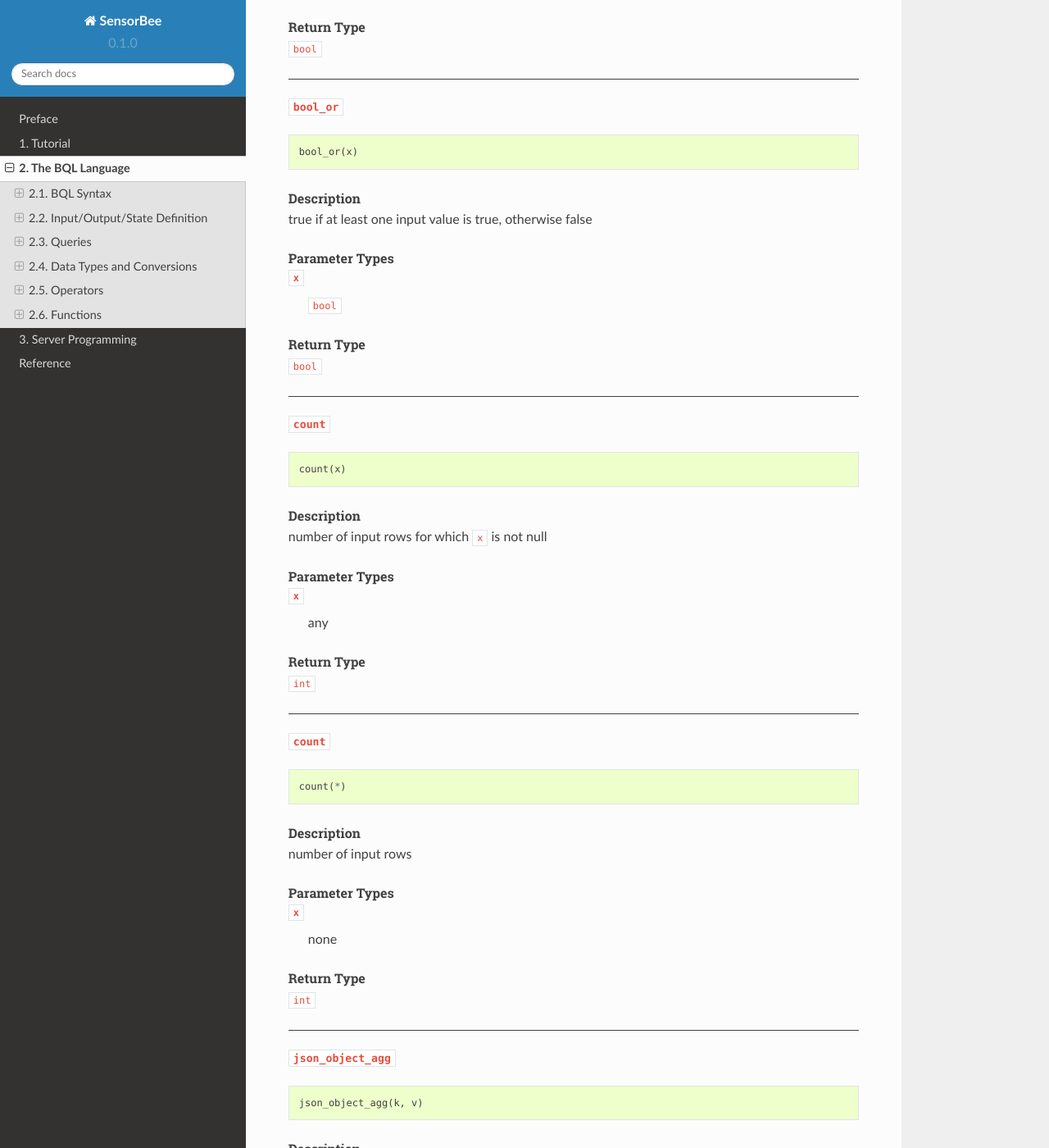
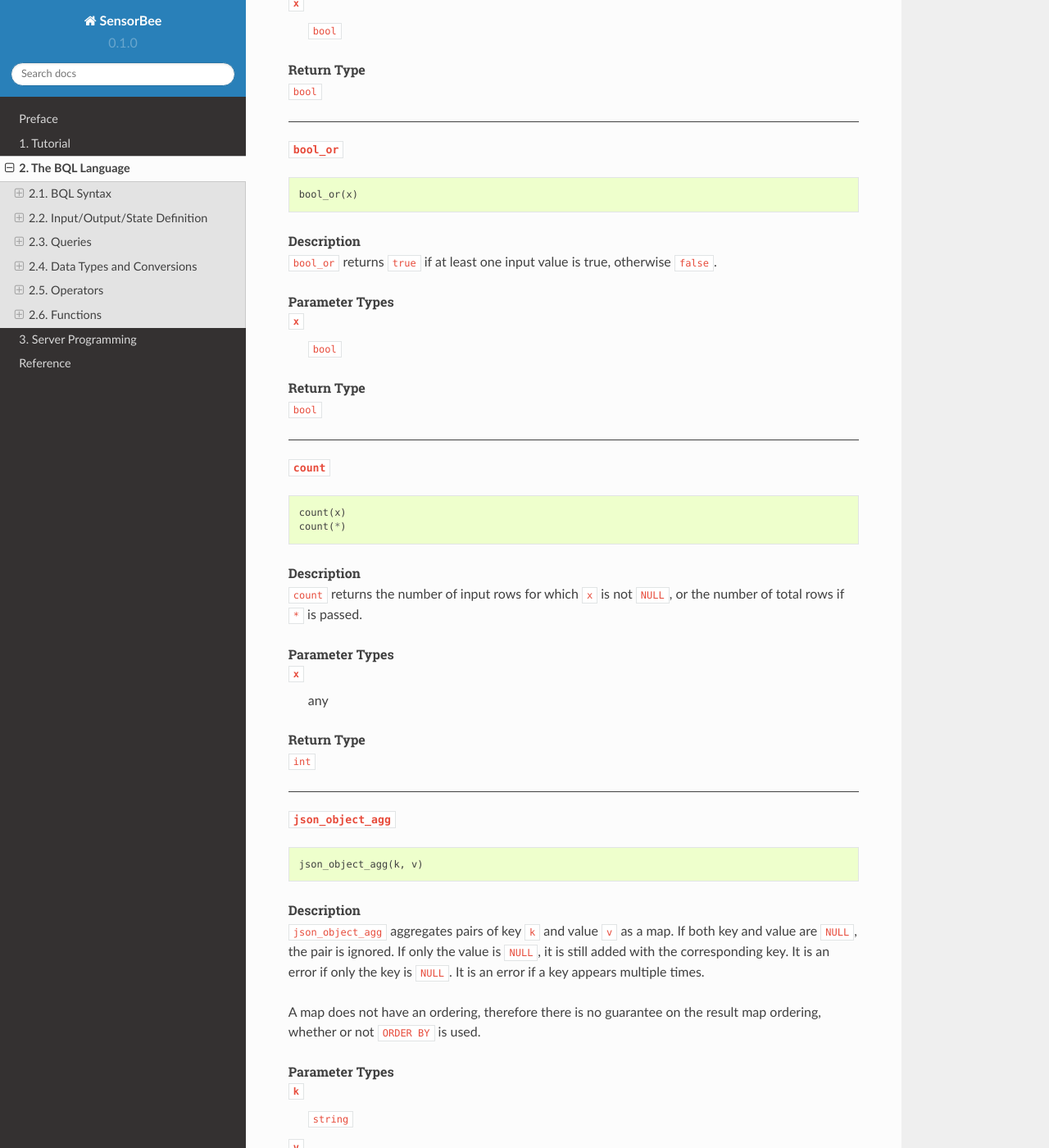
Before and after one commit to sensorbee/docs, a Sphinx documentation site: the page built from source/bql.rst, in a window 1280 px wide and 1400 px high, scrolled down 72952 px. Shown: the whole window at 82% size. Built offline with Sphinx 7.4.7 and the Read the Docs theme 2.0.0, drawn with Linux system fonts in a browser that asks for light colours; some of the changed text lies outside the part shown.

Commit message:
reformat aggregate functions

```diff
--- a/source/bql/function-reference.rst
+++ b/source/bql/function-reference.rst
@@ -1551,7 +1551,9 @@
 Description
 """""""""""
 
-input values, including nulls, concatenated into an array
+``array_agg`` returns an array containing all input values, including ``NULL`` values.
+There is no guarantee on the order of items in the result.
+Use the ``ORDER BY`` clause to achieve a certain ordering.
 
 Parameter Types
 """""""""""""""
@@ -1576,13 +1578,13 @@
 Description
 """""""""""
 
-the average (arithmetic mean) of all input values
-
-Parameter Types
-"""""""""""""""
-
-``x``
-    ``int`` or ``float``
+``avg`` computes the average (arithmetic mean) of all input values.
+
+Parameter Types
+"""""""""""""""
+
+``x``
+    ``int`` or ``float`` (mixed types are allowed)
 
 Return Type
 """""""""""
@@ -1601,7 +1603,7 @@
 Description
 """""""""""
 
-true if all input values are true, otherwise false
+``bool_and`` returns ``true`` if all input values are true, otherwise ``false``.
 
 Parameter Types
 """""""""""""""
@@ -1626,7 +1628,7 @@
 Description
 """""""""""
 
-true if at least one input value is true, otherwise false
+``bool_or`` returns ``true`` if at least one input value is true, otherwise ``false``.
 
 Parameter Types
 """""""""""""""
@@ -1648,11 +1650,12 @@
 ::
 
     count(x)
-
-Description
-"""""""""""
-
-number of input rows for which ``x`` is not null
+    count(*)
+
+Description
+"""""""""""
+
+``count`` returns the number of input rows for which ``x`` is not ``NULL``, or the number of total rows if ``*`` is passed.
 
 Parameter Types
 """""""""""""""
@@ -1666,29 +1669,6 @@
 ``int``
 
 
-
-``count``
-^^^^^^^^^
-
-::
-
-    count(*)
-
-Description
-"""""""""""
-
-number of input rows
-
-Parameter Types
-"""""""""""""""
-
-``x``
-    none
-
-Return Type
-"""""""""""
-
-``int``
 
 
 
@@ -1702,13 +1682,23 @@
 Description
 """""""""""
 
-aggregates name/value pairs as a map
-
-Parameter Types
-"""""""""""""""
-
-``x``
-    ``string``, any
+``json_object_agg`` aggregates pairs of key ``k`` and value ``v`` as a map.
+If both key and value are ``NULL``, the pair is ignored.
+If only the value is ``NULL``, it is still added with the corresponding key.
+It is an error if only the key is ``NULL``.
+It is an error if a key appears multiple times.
+
+A map does not have an ordering, therefore there is no guarantee on the result map ordering, whether or not ``ORDER BY`` is used.
+
+
+Parameter Types
+"""""""""""""""
+
+``k``
+    ``string``
+
+``v``
+    any
 
 Return Type
 """""""""""
@@ -1728,13 +1718,13 @@
 Description
 """""""""""
 
-maximum value of ``x`` across all input values
-
-Parameter Types
-"""""""""""""""
-
-``x``
-    ``int`` or ``float``
+``max`` computes the maximum value of all input values.
+
+Parameter Types
+"""""""""""""""
+
+``x``
+    ``int`` or ``float`` (mixed types are allowed)
 
 Return Type
 """""""""""
@@ -1754,13 +1744,13 @@
 Description
 """""""""""
 
-the median of all input values
-
-Parameter Types
-"""""""""""""""
-
-``x``
-    ``int`` or ``float``
+``median`` computes the median of all input values.
+
+Parameter Types
+"""""""""""""""
+
+``x``
+    ``int`` or ``float`` (mixed types are allowed)
 
 Return Type
 """""""""""
@@ -1779,13 +1769,13 @@
 Description
 """""""""""
 
-minimum value of ``x`` across all input values
-
-Parameter Types
-"""""""""""""""
-
-``x``
-    ``int`` or ``float``
+``min`` computes the minimum value of all input values.
+
+Parameter Types
+"""""""""""""""
+
+``x``
+    ``int`` or ``float`` (mixed types are allowed)
 
 Return Type
 """""""""""
@@ -1804,13 +1794,16 @@
 Description
 """""""""""
 
-input values concatenated into a string, separated by ``sep``
-
-Parameter Types
-"""""""""""""""
-
-``x``
-    ``string``, ``string`` (scalar)
+``string_agg`` returns a string with all values of ``x`` concatenated, separated by the (non-aggregate) ``sep`` parameter.
+
+Parameter Types
+"""""""""""""""
+
+``x``
+    ``string``
+
+``sep``
+    ``string`` (scalar)
 
 Return Type
 """""""""""
@@ -1830,16 +1823,15 @@
 Description
 """""""""""
 
-sum of ``x`` across all input values
-
-Parameter Types
-"""""""""""""""
-
-``x``
-    ``int`` or ``float``
-
-Return Type
-"""""""""""
-
-``float`` if the input contains a
-``float``, ``int`` otherwise
+``sum`` computes the sum of all input values.
+
+Parameter Types
+"""""""""""""""
+
+``x``
+    ``int`` or ``float`` (mixed types are allowed)
+
+Return Type
+"""""""""""
+
+``float`` if the input contains a ``float``, ``int`` otherwise
```
